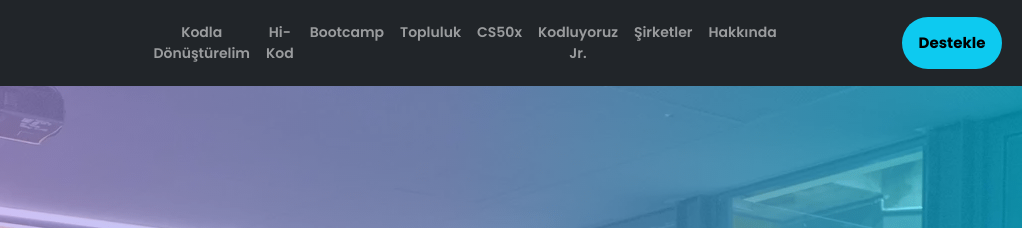
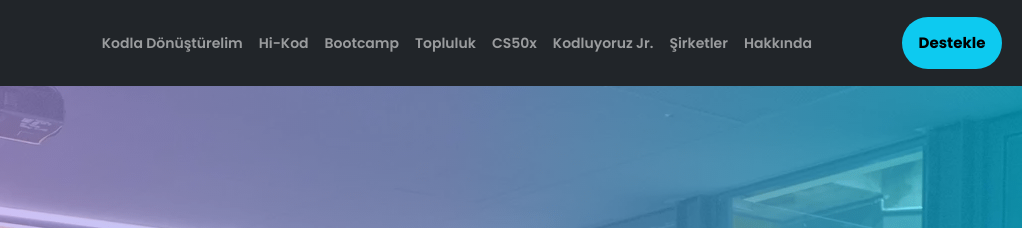
Before and after one commit to fybx/weboost2022, a plain HTML site: page index.html in a window 1280 px wide. Shown: the top 228 px of the page, 258-1280 px from the left. Drawn offline with nearby package versions, Linux system fonts and the light colour scheme.

Commit message:
Fix flexibility issues of navbar

```diff
--- a/index.html
+++ b/index.html
@@ -32,7 +32,7 @@
                         <a class="nav-link" href="about.html">Hakkında</a>
                     </div>
                 </div>
-                <a class="nav-link donate" href="donate.html" id="donate_button"><button type="button" class="btn btn-info">Destekle</button></a>
+                <a class="donate" href="donate.html" id="donate_button"><button type="button" class="btn btn-info">Destekle</button></a>
             </div>
         </nav>
     </header>
--- a/styles/general.css
+++ b/styles/general.css
@@ -15,6 +15,11 @@ a {
 /* Navbar */
 .container-fluid{
 	padding-right: 20px;
+	overflow: hidden;
+}
+
+#navbarNavAltMarkup{
+	flex-grow: 0;
 }
 
 .navbar-logo{
@@ -25,7 +30,7 @@ a {
 }
 .navbar-nav {
 	width: 70%;
-	margin: auto;
+	margin: 0px;
 }
 header {
 	font-size: 14px;
@@ -42,6 +47,7 @@ header {
 	color: white;
 	padding: 0;
 	margin-right: 0;
+	flex-shrink: 0;
 	font-weight: 600;
 }
 
```
